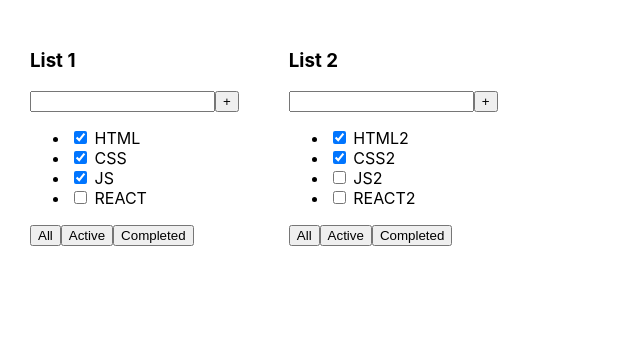
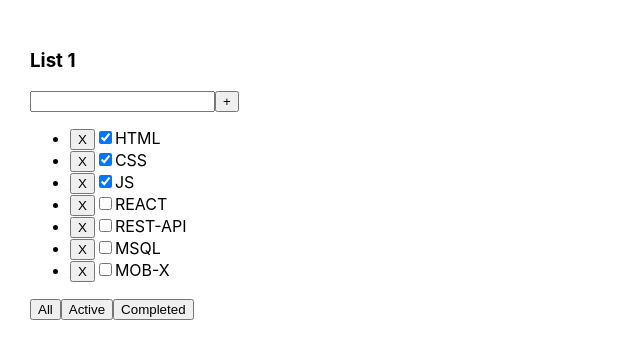
Before and after one commit to Belom7/todolist_2.0, a React (Create React App) app: page / in a window 1280 px wide. Shown: the top 358 px of the page, without its empty margins (0-640 px from the left). Built offline with nearby package versions, Linux system fonts and the light colour scheme.

Commit message:
1 неделя 2 урок

```diff
--- a/src/App.tsx
+++ b/src/App.tsx
@@ -1,26 +1,34 @@
-import React from 'react';
+import React, {useState} from 'react';
 import './App.css';
-import {TodoList} from "./components/TodoList";
+import {TasksType, TodoList} from "./components/TodoList";
+
+export type FilterType = 'All' | 'Active' | 'Completed'
 
 function App() {
 
-    const tasks1 = [
-        {id:1, title:'HTML', isDone:true},
-        {id:2, title:'CSS', isDone:true},
-        {id:3, title:'JS', isDone:true},
-        {id:4, title:'REACT', isDone:false},
-    ]
-    const tasks2 = [
-        {id:1, title:'HTML2', isDone:true},
-        {id:2, title:'CSS2', isDone:true},
-        {id:3, title:'JS2', isDone:false},
-        {id:4, title:'REACT2', isDone:false},
-    ]
+    const [tasks, setTasks] = useState<TasksType[]>([
+        {id: 1, title: 'HTML', isDone: true},
+        {id: 2, title: 'CSS', isDone: true},
+        {id: 3, title: 'JS', isDone: true},
+        {id: 4, title: 'REACT', isDone: false},
+        {id: 5, title: 'REST-API', isDone: false},
+        {id: 6, title: 'MSQL', isDone: false},
+        {id: 7, title: 'MOB-X', isDone: false},
+    ])
+    const [filter, setFilter] = useState<FilterType>('All')
+
+    const deleteTask = (tId: number) => setTasks(tasks.filter(task => task.id !== tId))
+    const filterTask = (value: FilterType) => {
+        setFilter(value)
+    }
+
+    let filteredTasks = filter === 'Active' ? tasks.filter(task => !task.isDone)
+        : filter === 'Completed' ? tasks.filter(task => task.isDone)
+            : tasks
 
     return (
         <div className="App">
-            <TodoList title={'List 1'} tasks={tasks1}/>
-            <TodoList title={'List 2'} tasks={tasks2}/>
+            <TodoList title={'List 1'} tasks={filteredTasks} deleteTask={deleteTask} filterTask={filterTask}/>
         </div>
     );
 }
--- a/src/components/TodoList.tsx
+++ b/src/components/TodoList.tsx
@@ -1,17 +1,23 @@
 import React from 'react';
+import {FilterType} from "../App";
 
-type TasksType = {
-    id:number
-    title:string
-    isDone:boolean
+export type TasksType = {
+    id: number
+    title: string
+    isDone: boolean
 }
 
 type TodoListPropsType = {
-    title:string
-    tasks:TasksType[]
+    title: string
+    tasks: TasksType[]
+    deleteTask:(tId:number)=>void
+    filterTask:(value:FilterType)=>void
 }
 
-export const TodoList = (props:TodoListPropsType) => {
+export const TodoList = (props: TodoListPropsType) => {
+
+    const onClickTaskDeleteButtonHandler = (tId:number) => {props.deleteTask(tId)}
+
     return (
         <div>
             <h3>{props.title}</h3>
@@ -20,15 +26,16 @@ export const TodoList = (props:TodoListPropsType) => {
                 <button>+</button>
             </div>
             <ul>
-                <li><input type="checkbox" checked={props.tasks[0].isDone}/> <span>{props.tasks[0].title}</span></li>
-                <li><input type="checkbox" checked={props.tasks[1].isDone}/> <span>{props.tasks[1].title}</span></li>
-                <li><input type="checkbox" checked={props.tasks[2].isDone}/> <span>{props.tasks[2].title}</span></li>
-                <li><input type="checkbox" checked={props.tasks[3].isDone}/> <span>{props.tasks[3].title}</span></li>
+                {props.tasks.map(task => <li key={task.id}>
+                    <button onClick={()=>onClickTaskDeleteButtonHandler(task.id)}>X</button>
+                    <input type="checkbox" checked={task.isDone}/>
+                    <span>{task.title}</span>
+                </li>)}
             </ul>
             <div>
-                <button>All</button>
-                <button>Active</button>
-                <button>Completed</button>
+                <button onClick={()=>props.filterTask('All')}>All</button>
+                <button onClick={()=>props.filterTask('Active')}>Active</button>
+                <button onClick={()=>props.filterTask('Completed')}>Completed</button>
             </div>
         </div>
     );
```
